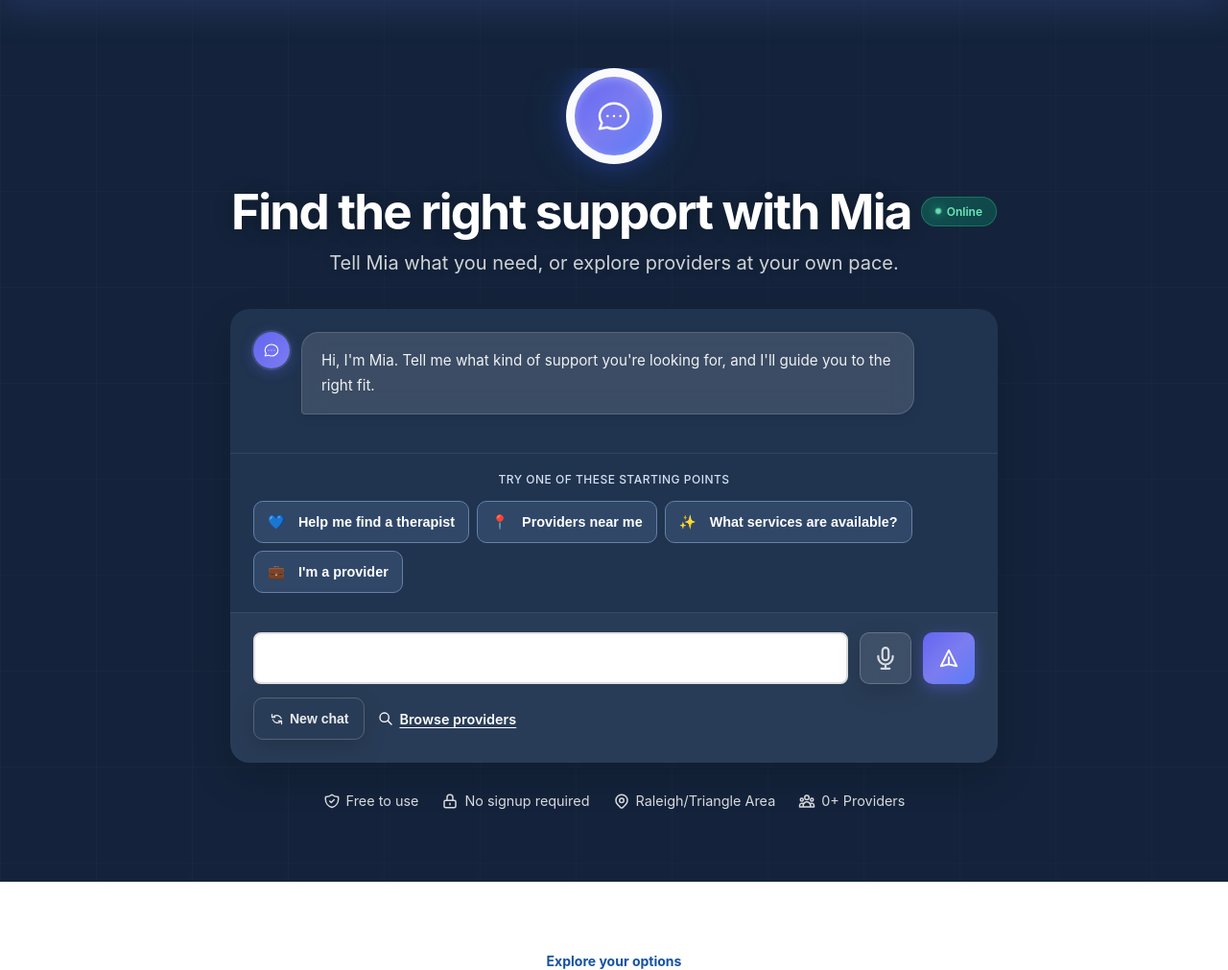
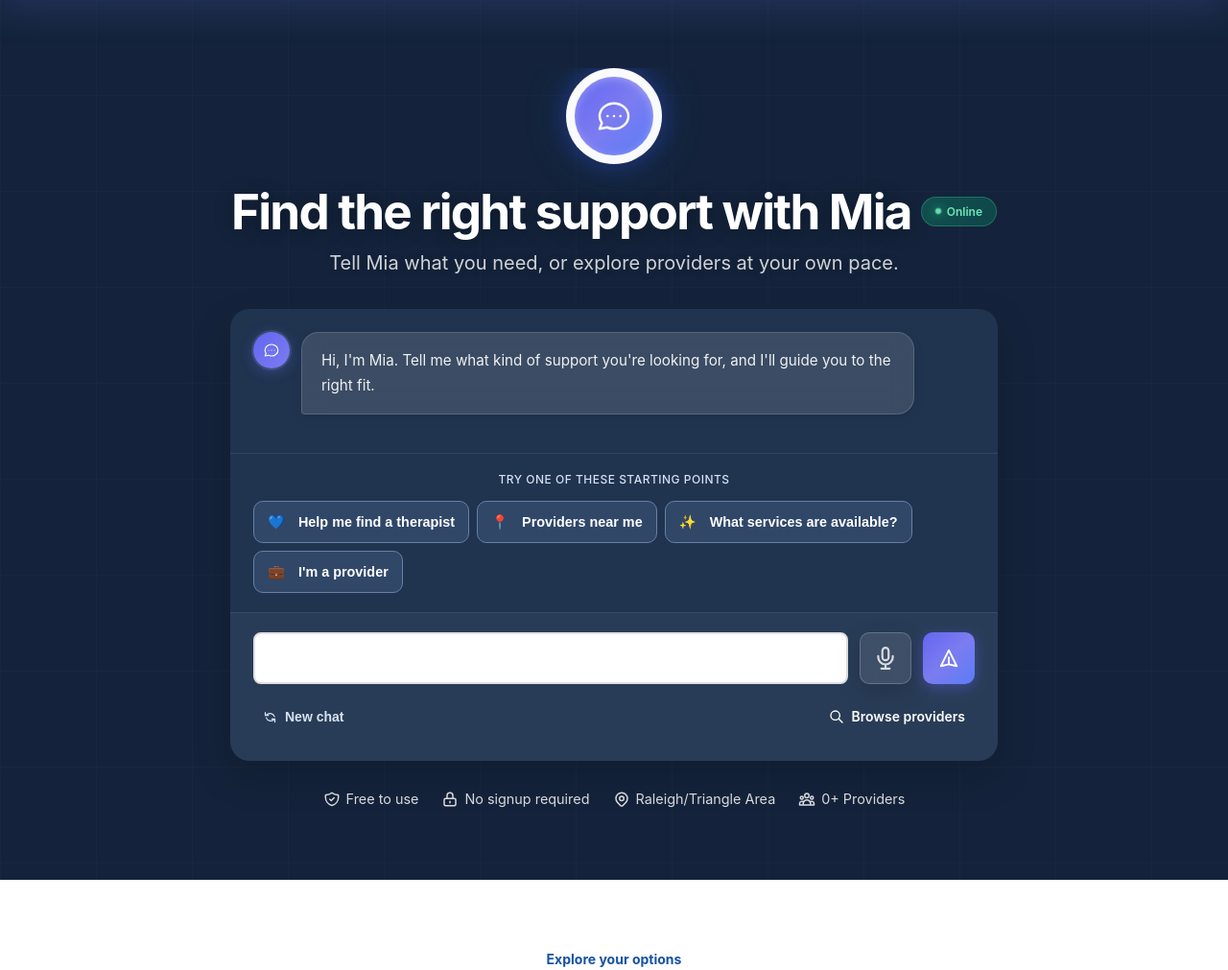
Before and after one commit to Naz12/myhealthhub, a WordPress theme: the page made by wp-content/themes/myhealthhub/front-page.php in a window 1280 px wide. Shown: the part 74-1085 px from the top of the page at 96% size. Run offline with PHP 8.4 and a stand-in for WordPress, Linux system fonts and the light colour scheme; the site name, menu and one post (Sample post) are stand-ins, and other content is empty; some libraries are stand-ins or nearby versions.

Commit message:
Refine Mia chat footer actions
Co-authored-by: Copilot <223556219+Copilot@users.noreply.github.com>

```diff
--- a/wp-content/themes/myhealthhub/assets/css/homepage.css
+++ b/wp-content/themes/myhealthhub/assets/css/homepage.css
@@ -81,12 +81,55 @@ body.home {
     font-size: 1rem !important;
 }
 
-.home .mia-browse-link {
+.home .mia-hero-footer {
+    display: flex;
+    flex-wrap: wrap;
+    gap: 4px;
+    margin-top: 12px;
+}
+
+.home .mia-hero-actions {
+    display: flex;
+    flex: 1 1 100%;
+    flex-wrap: wrap;
+    justify-content: space-between;
+    gap: 4px;
+}
+
+.home .mia-hero :is(#mia-hero-new-chat, .mia-browse-link) {
+    display: inline-flex;
+    min-height: 44px;
+    align-items: center;
+    justify-content: center;
+    gap: 8px;
+    padding: 8px 10px !important;
+    border: 0 !important;
+    border-radius: 8px !important;
+    background: transparent !important;
+    color: #d7e3f2 !important;
+    font-size: 0.875rem !important;
+    font-weight: 600;
+    line-height: 1.3;
+    text-decoration: none !important;
+    box-shadow: none !important;
+}
+
+.home .mia-hero :is(#mia-hero-new-chat, .mia-browse-link).mia-browse-link {
     color: #fff !important;
-    font-size: 0.9rem !important;
-    font-weight: 600;
-    text-decoration: underline !important;
-    text-underline-offset: 3px;
+}
+
+.home .mia-hero :is(#mia-hero-new-chat, .mia-browse-link):hover {
+    background: rgba(255, 255, 255, 0.08) !important;
+    color: #fff !important;
+    transform: none !important;
+}
+
+.home .mia-hero :is(#mia-hero-new-chat, .mia-browse-link):active {
+    transform: none !important;
+}
+
+.home .mia-hero .mia-hero-action::before {
+    content: none;
 }
 
 .home .home-section {
--- a/wp-content/themes/myhealthhub/template-parts/hero-main.php
+++ b/wp-content/themes/myhealthhub/template-parts/hero-main.php
@@ -144,7 +144,7 @@
                             </div>
                         </div>
                     </div>
-                    <div style="display: flex; align-items: center; justify-content: space-between; margin-top: 14px;">
+                    <div class="mia-hero-footer">
                         <span id="hero-typing" style="color: #6b7280; font-size: 0.85rem; display: none;">
                             <span style="display: inline-flex; align-items: center; gap: 8px;">
                                 <span style="display: inline-flex; gap: 4px;">
@@ -155,14 +155,14 @@
                                 Mia is thinking...
                             </span>
                         </span>
-                        <div style="display: inline-flex; align-items: center; gap: 14px; flex-wrap: wrap; justify-content: flex-end;">
-                            <button type="button" id="mia-hero-new-chat" class="mia-new-chat-btn" style="background: transparent; border: 1px solid rgba(255,255,255,0.14); color: #cbd5e1; font-size: 0.8rem; border-radius: 999px; padding: 8px 12px; cursor: pointer; display: inline-flex; align-items: center; gap: 6px;">
+                        <div class="mia-hero-actions">
+                            <button type="button" id="mia-hero-new-chat" class="mia-new-chat-btn mia-hero-action">
                                 <svg width="15" height="15" fill="none" stroke="currentColor" stroke-width="2" viewBox="0 0 24 24">
                                     <path stroke-linecap="round" stroke-linejoin="round" d="M4 4v5h.582m14.836 2A8.001 8.001 0 005.582 9m0 0H9m11 11v-5h-.581m0 0a8.003 8.003 0 01-13.837-2m13.837 2H15"/>
                                 </svg>
                                 New chat
                             </button>
-                            <a href="<?php echo esc_url(myhh_get_directory_url()); ?>" class="mia-browse-link" style="color: #9ca3af; font-size: 0.8rem; text-decoration: none; display: inline-flex; align-items: center; gap: 6px;">
+                            <a href="<?php echo esc_url(myhh_get_directory_url()); ?>" class="mia-browse-link mia-hero-action">
                                 <svg width="16" height="16" fill="none" stroke="currentColor" stroke-width="2" viewBox="0 0 24 24">
                                     <path stroke-linecap="round" stroke-linejoin="round" d="M21 21l-6-6m2-5a7 7 0 11-14 0 7 7 0 0114 0z"/>
                                 </svg>
```
